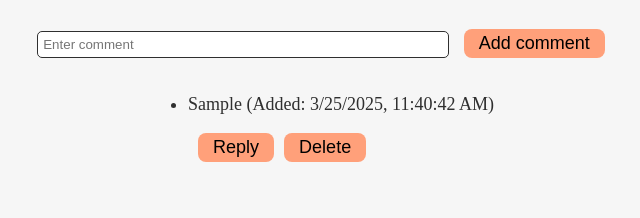
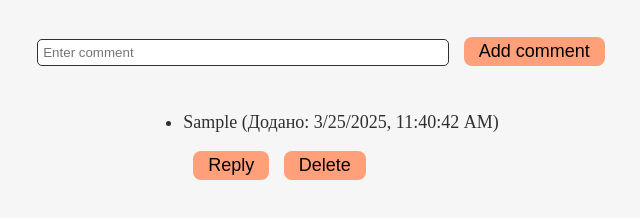
Before and after one commit to lednovanna/comments, a plain HTML site: page index.html in a window 1280 px wide. Both pictures are taken after typing "Sample" into the empty fields and a click on the button "Add comment". Shown: the part 136-354 px from the top of the page, without its empty margins (329-969 px from the left). Drawn offline with Linux system fonts and the light colour scheme.

Commit message:
js editing

```diff
--- a/index.js
+++ b/index.js
@@ -1,100 +1,93 @@
+
 
 document.addEventListener('DOMContentLoaded', () => {
     const commentForm = document.getElementById('commentForm');
     const commentList = document.getElementById('commentList');
 
-    // Функция для  нового комментария
-    function createComment(text, parentId = null, timestamp = new Date()) {
+
+    const createComment = (text, parentId = null, timestamp = new Date()) => {
         const commentItem = document.createElement('li');
         commentItem.className = 'comment-item';
 
-        const content = document.createElement('p');
-        content.textContent = `${text} (Added: ${timestamp.toLocaleString()})`;
+        commentItem.innerHTML = `
+            <p>${text} (Додано: ${timestamp.toLocaleString()})</p>
+            <button class="reply-btn">Reply</button>
+            <button class="delete-btn">Delete</button>
+            <form class="reply-form" style="display: none;">
+                <input type="text" placeholder="Your reply" required>
+                <button type="submit">Add reply</button>
+            </form>
+            <ul class="reply-list"></ul>
+        `;
 
-        const replyButton = document.createElement('button');
-        replyButton.textContent = 'Reply';
+        const replyBtn = commentItem.querySelector('.reply-btn');
+        const deleteBtn = commentItem.querySelector('.delete-btn');
+        const replyForm = commentItem.querySelector('.reply-form');
+        const replyInput = replyForm.querySelector('input');
+        const replyList = commentItem.querySelector('.reply-list');
 
-        const deleteButton = document.createElement('button');
-        deleteButton.textContent = 'Delete';
-
-        const replyForm = document.createElement('form');
-        replyForm.innerHTML = '<input type="text" placeholder="Your reply" required><button>Add reply</button>';
-        replyForm.style.display = 'none';
-
-        const replyList = document.createElement('ul');
-
-        commentItem.appendChild(content);
-        commentItem.appendChild(replyButton);
-        commentItem.appendChild(deleteButton);
-        commentItem.appendChild(replyForm);
-        commentItem.appendChild(replyList);
-
-        // Ответ
-        replyButton.addEventListener('click', () => {
+        replyBtn.addEventListener('click', () => {
             replyForm.style.display = replyForm.style.display === 'none' ? 'block' : 'none';
         });
 
         replyForm.addEventListener('submit', (e) => {
             e.preventDefault();
-            const replyInput = replyForm.querySelector('input');
             if (replyInput.value.trim()) {
-                const replyComment = createComment(replyInput.value.trim(), parentId || text);
-                replyList.appendChild(replyComment);
+                replyList.appendChild(createComment(replyInput.value.trim(), text));
                 saveComments();
                 replyInput.value = '';
             }
         });
 
-        // Удаление
-        deleteButton.addEventListener('click', () => {
+        deleteBtn.addEventListener('click', () => {
             commentItem.remove();
             saveComments();
         });
 
         return commentItem;
-    }
+    };
 
-    // Сохраняем коментарии в LocalStorage
-    function saveComments() {
+    // сохранение в  localStorage
+    const saveComments = () => {
         const comments = [];
-        function traverseComments(list, parentId = null) {
-            list.childNodes.forEach(item => {
-                if (item.className === 'comment-item') {
-                    const text = item.querySelector('p').textContent.split(' (Added: ')[0];
-                    const timestamp = new Date();
-                    comments.push({ text, parentId, timestamp });
-                    const replies = item.querySelector('ul');
-                    traverseComments(replies, text);
-                }
+
+        const traverseComments = (list, parentId = null) => {
+            list.querySelectorAll('.comment-item').forEach(item => {
+                const text = item.querySelector('p').childNodes[0].textContent.trim();
+                const timestamp = item.getAttribute('data-timestamp') || new Date().toISOString();
+                comments.push({ text, parentId, timestamp });
+                traverseComments(item.querySelector('.reply-list'), text);
             });
-        }
+        };
+
         traverseComments(commentList);
         localStorage.setItem('comments', JSON.stringify(comments));
-    }
+    };
 
-    // Выгрузка с LocalStorage
-    function loadComments() {
+
+    const loadComments = () => {
         const savedComments = JSON.parse(localStorage.getItem('comments')) || [];
-        function buildComments(parentId = null) {
+
+        const buildComments = (parentId = null) => {
             return savedComments
                 .filter(comment => comment.parentId === parentId)
                 .map(comment => {
                     const item = createComment(comment.text, comment.parentId, new Date(comment.timestamp));
-                    const replies = buildComments(comment.text);
-                    replies.forEach(reply => item.querySelector('ul').appendChild(reply));
+                    buildComments(comment.text).forEach(reply => item.querySelector('.reply-list').appendChild(reply));
                     return item;
                 });
-        }
+        };
+
         buildComments().forEach(comment => commentList.appendChild(comment));
-    }
+    };
 
-    // Добавление нового комментария
+    // добавление нового комментария
     commentForm.addEventListener('submit', (e) => {
         e.preventDefault();
         const commentInput = document.getElementById('commentInput');
+
         if (commentInput.value.trim()) {
-            const newComment = createComment(commentInput.value.trim());
-            commentList.appendChild(newComment);
+            commentList.appendChild(createComment(commentInput.value.trim()));
             saveComments();
             commentInput.value = '';
         }
--- a/styles.css
+++ b/styles.css
@@ -35,4 +35,13 @@ button {
     font-size: 18px;
     border-radius: 8px;
     margin-left: 10px;
+    margin-bottom: 10px;
 }
+
+input {
+    margin-top: 10px;
+    padding: 5px;
+    border-radius: 5px;
+
+    border: 1px solid #2f2f2f;
+}
```
